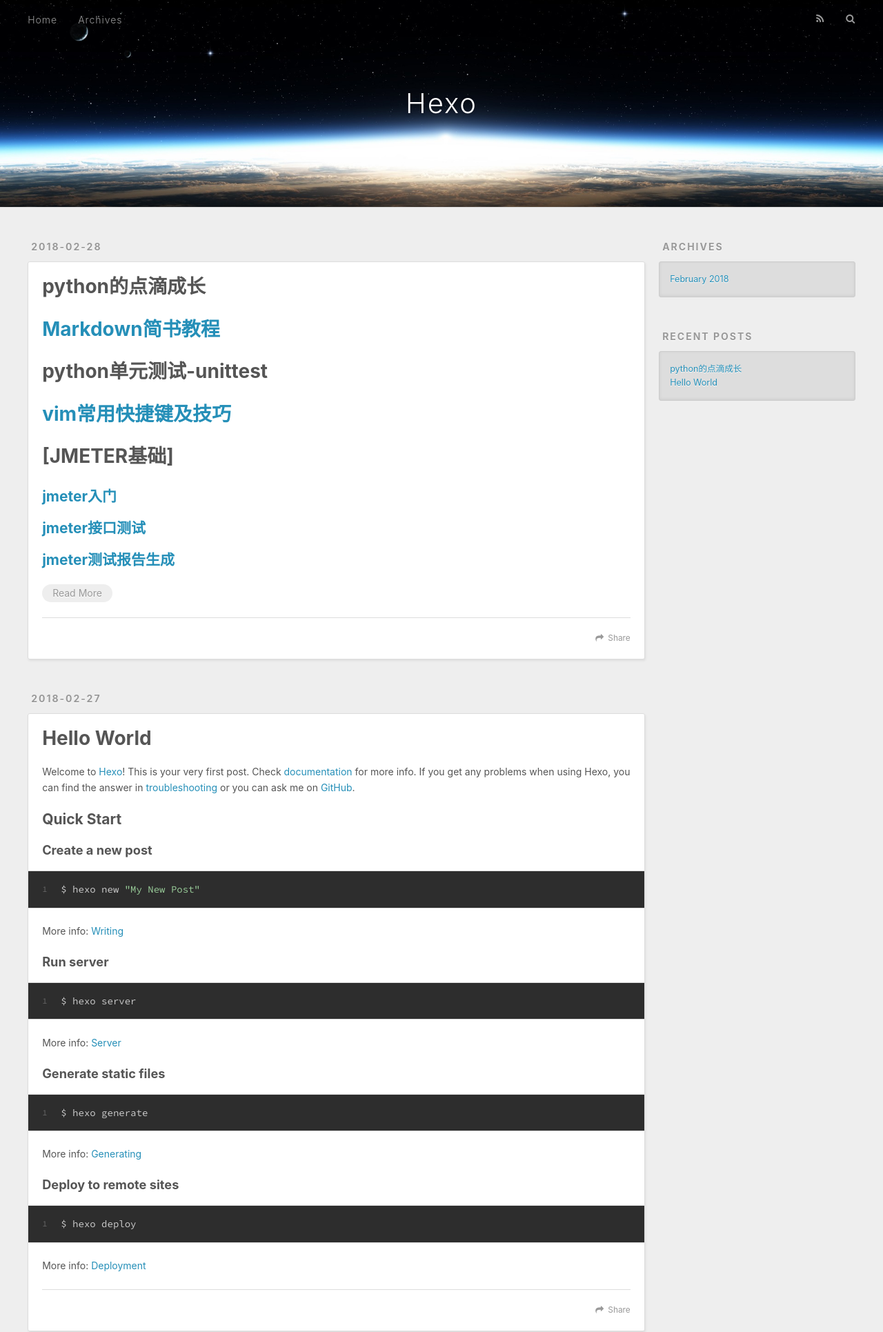
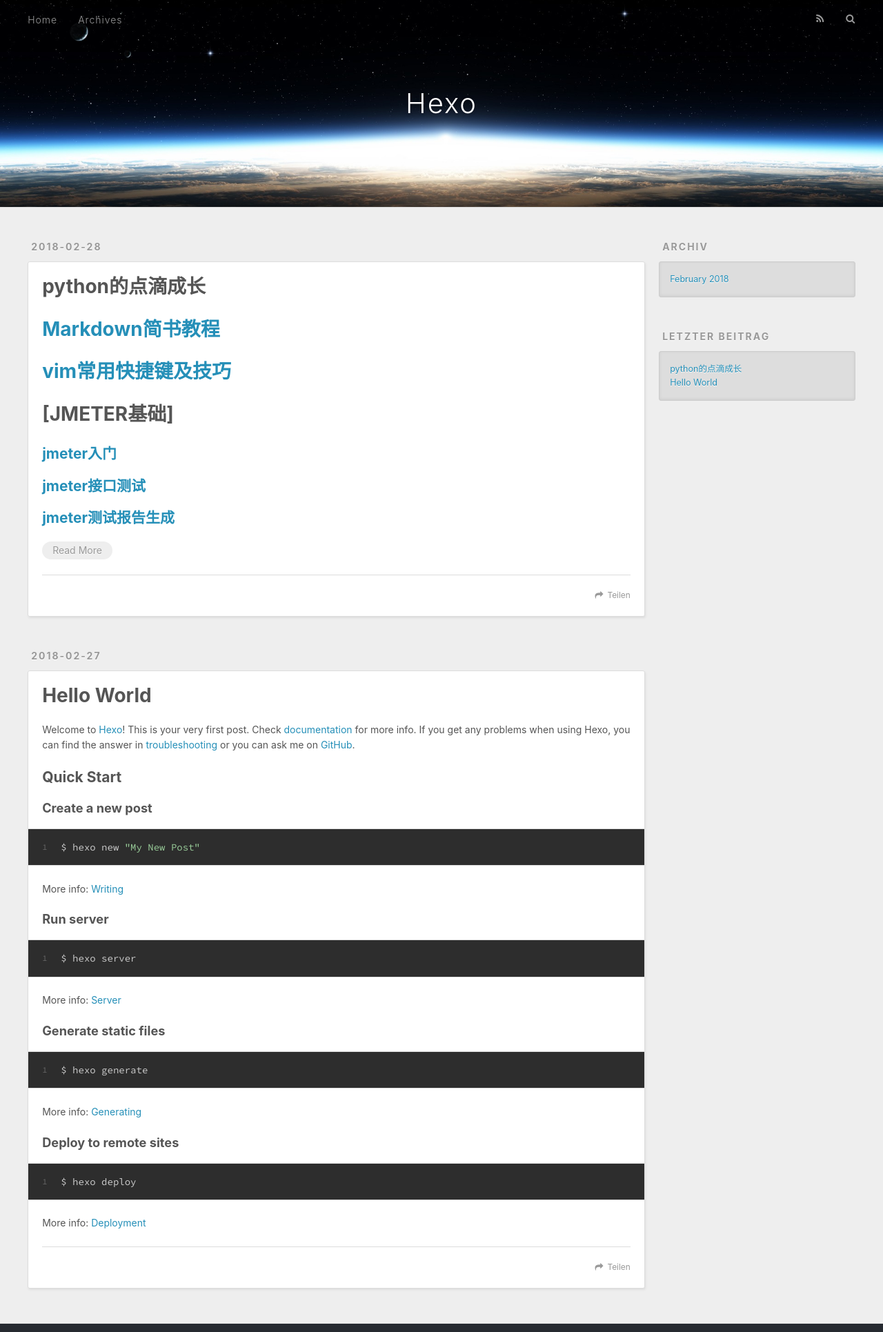
Before and after one commit to long3516luck/long3516luck.github.io, a plain HTML site: page index.html in a window 1280 px wide. Shown: the top 1931 px of the page at 69% size. Drawn offline with nearby package versions, Linux system fonts and the light colour scheme.

Commit message:
Site updated: 2018-03-03 21:56:25

```diff
--- a/index.html
+++ b/index.html
@@ -50,7 +50,7 @@
 
           <a id="nav-rss-link" class="nav-icon" href="/atom.xml" title="RSS Feed"></a>
 
-        <a id="nav-search-btn" class="nav-icon" title="Search"></a>
+        <a id="nav-search-btn" class="nav-icon" title="Suche"></a>
       </nav>
       <div id="search-form-wrap">
         <form action="//google.com/search" method="get" accept-charset="UTF-8" class="search-form"><input type="search" name="q" class="search-form-input" placeholder="Search"><button type="submit" class="search-form-submit">&#xF002;</button><input type="hidden" name="sitesearch" value="http://yoursite.com"></form>
@@ -83,7 +83,7 @@
 
     <div class="article-entry" itemprop="articleBody">
 
-        <h1 id="Markdown简书教程"><a href="#Markdown简书教程" class="headerlink" title="Markdown简书教程"></a><a href="https://www.jianshu.com/p/q81RER" target="_blank" rel="noopener">Markdown简书教程</a></h1><h1 id="python单元测试-unittest"><a href="#python单元测试-unittest" class="headerlink" title="python单元测试-unittest"></a>python单元测试-unittest</h1><h1 id="vim常用快捷键及技巧"><a href="#vim常用快捷键及技巧" class="headerlink" title="vim常用快捷键及技巧"></a><a href="https://www.jianshu.com/p/dde77e3b299f" target="_blank" rel="noopener">vim常用快捷键及技巧</a></h1><h1 id="JMETER基础"><a href="#JMETER基础" class="headerlink" title="[JMETER基础]"></a>[JMETER基础]</h1><h2 id="jmeter入门"><a href="#jmeter入门" class="headerlink" title="jmeter入门"></a><a href="https://www.jianshu.com/p/0e4daecc8122" target="_blank" rel="noopener">jmeter入门</a></h2><h2 id="jmeter接口测试"><a href="#jmeter接口测试" class="headerlink" title="jmeter接口测试"></a><a href="https://www.jianshu.com/p/6dc0a1ea287c" target="_blank" rel="noopener">jmeter接口测试</a></h2><h2 id="jmeter测试报告生成"><a href="#jmeter测试报告生成" class="headerlink" title="jmeter测试报告生成"></a><a href="https://www.jianshu.com/p/d363dbedeaf9" target="_blank" rel="noopener">jmeter测试报告生成</a></h2>
+        <h1 id="Markdown简书教程"><a href="#Markdown简书教程" class="headerlink" title="Markdown简书教程"></a><a href="https://www.jianshu.com/p/q81RER" target="_blank" rel="noopener">Markdown简书教程</a></h1><h1 id="vim常用快捷键及技巧"><a href="#vim常用快捷键及技巧" class="headerlink" title="vim常用快捷键及技巧"></a><a href="https://www.jianshu.com/p/dde77e3b299f" target="_blank" rel="noopener">vim常用快捷键及技巧</a></h1><h1 id="JMETER基础"><a href="#JMETER基础" class="headerlink" title="[JMETER基础]"></a>[JMETER基础]</h1><h2 id="jmeter入门"><a href="#jmeter入门" class="headerlink" title="jmeter入门"></a><a href="https://www.jianshu.com/p/0e4daecc8122" target="_blank" rel="noopener">jmeter入门</a></h2><h2 id="jmeter接口测试"><a href="#jmeter接口测试" class="headerlink" title="jmeter接口测试"></a><a href="https://www.jianshu.com/p/6dc0a1ea287c" target="_blank" rel="noopener">jmeter接口测试</a></h2><h2 id="jmeter测试报告生成"><a href="#jmeter测试报告生成" class="headerlink" title="jmeter测试报告生成"></a><a href="https://www.jianshu.com/p/d363dbedeaf9" target="_blank" rel="noopener">jmeter测试报告生成</a></h2>
 
           <p class="article-more-link">
             <a href="/2018/02/28/test/#more">Read More</a>
@@ -92,7 +92,7 @@
 
     </div>
     <footer class="article-footer">
-      <a data-url="http://yoursite.com/2018/02/28/test/" data-id="cjebffj000001x0nkb690chdo" class="article-share-link">Share</a>
+      <a data-url="http://yoursite.com/2018/02/28/test/" data-id="cjebfijww0001ngnk9d4qsajn" class="article-share-link">Teilen</a>
 
 
     </footer>
@@ -137,7 +137,7 @@
 
     </div>
     <footer class="article-footer">
-      <a data-url="http://yoursite.com/2018/02/27/hello-world/" data-id="cjebffizu0000x0nkbupxyp8w" class="article-share-link">Share</a>
+      <a data-url="http://yoursite.com/2018/02/27/hello-world/" data-id="cjebfijwq0000ngnkhadd26ue" class="article-share-link">Teilen</a>
 
 
     </footer>
@@ -163,7 +163,7 @@
 
 
   <div class="widget-wrap">
-    <h3 class="widget-title">Archives</h3>
+    <h3 class="widget-title">Archiv</h3>
     <div class="widget">
       <ul class="archive-list"><li class="archive-list-item"><a class="archive-list-link" href="/archives/2018/02/">February 2018</a></li></ul>
     </div>
@@ -173,7 +173,7 @@
 
 
   <div class="widget-wrap">
-    <h3 class="widget-title">Recent Posts</h3>
+    <h3 class="widget-title">letzter Beitrag</h3>
     <div class="widget">
       <ul>
 
```
Also changed, not shown: 2018/02/27/hello-world/index.html (+5 -5 lines), 2018/02/28/test/index.html (+11 -11 lines), archives/2018/02/index.html (+4 -4 lines), archives/2018/index.html (+4 -4 lines), archives/index.html (+4 -4 lines).
